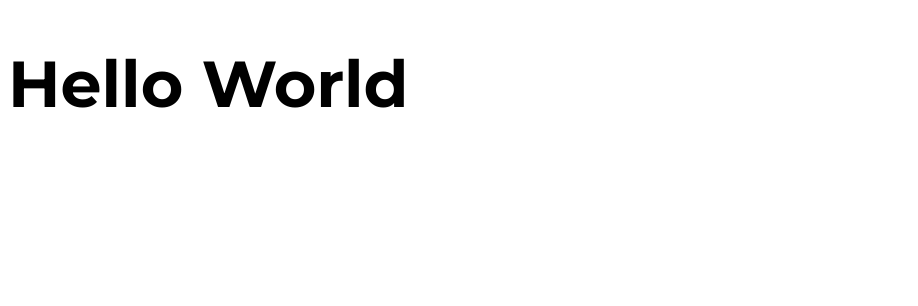
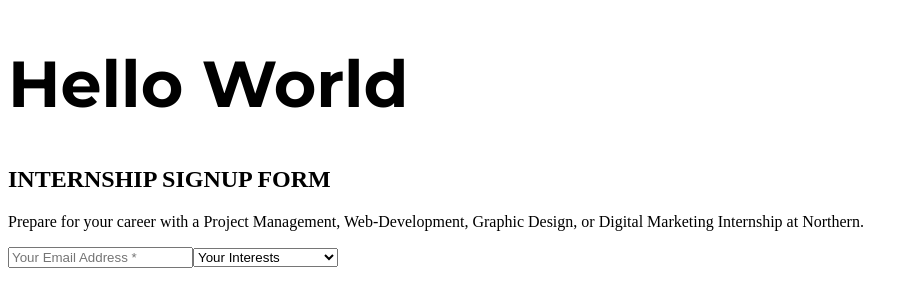
Before and after one commit to sahils091/front-end-form, a React (Create React App) app: page / in a window 1280 px wide. Shown: the top 306 px of the page, without its empty margins (0-918 px from the left). Built offline with nearby package versions, Linux system fonts and the light colour scheme.

Commit message:
Homepage component HTML set up

```diff
--- a/public/index.html
+++ b/public/index.html
@@ -29,6 +29,7 @@
   <link
     href="https://fonts.googleapis.com/css2?family=Merriweather:ital,wght@0,400;1,300&family=Montserrat:wght@700&display=swap"
     rel="stylesheet">
+    <link rel="stylesheet" href="https://cdnjs.cloudflare.com/ajax/libs/font-awesome/4.7.0/css/font-awesome.min.css">
 </head>
 
 <body>
--- a/src/App.js
+++ b/src/App.js
@@ -1,10 +1,12 @@
 
 import './App.scss';
+import Homepage from './Components/Home/Homepage';
 
 function App() {
   return (
     <div className="App">
       <h1 className="App__title">Hello World</h1>
+      <Homepage/>
     </div>
   );
 }
--- /dev/null
+++ b/src/Components/Home/Homepage.js
@@ -0,0 +1,70 @@
+import React from "react";
+import "./homepage.scss";
+
+const Homepage = () => {
+  return (
+    <main className="home">
+      <section className="home__banner">
+        <div className="home__banner-wrapper">
+          <h1 className="home__banner-title">INTERNSHIP SIGNUP FORM</h1>
+
+          <div className="home__banner-border"></div>
+
+          <p className="home__banner-blurb">
+            Prepare for your career with a Project Management, Web-Development,
+            Graphic Design, or Digital Marketing Internship at Northern.
+          </p>
+        </div>
+      </section>
+      <section className="home__input">
+        <form className="home__input-form">
+          <div className="home__input-wrapper">
+            <input
+              className="home__input-email"
+              name="email"
+              placeholder="Your Email Address * "
+              type="email"
+              required="true"
+            />
+            <select
+              className="home__input-interest"
+              placeholder="Your Interests"
+            >
+              <option value="" className="home__input-interest-option">
+                Your Interests
+              </option>
+              <option
+                value="Project Management"
+                className="home__input-interest-option"
+              >
+                Project Management
+              </option>
+              <option
+                value=" Web-Development"
+                className="home__input-interest-option"
+              >
+                {" "}
+                Web-Development
+              </option>
+              <option
+                value="Graphic Design"
+                className="home__input-interest-option"
+              >
+                Graphic Design
+              </option>
+              <option
+                value=" Digital Marketing"
+                className="home__input-interest-option"
+              >
+                {" "}
+                Digital Marketing
+              </option>
+            </select>
+          </div>
+        </form>
+      </section>
+    </main>
+  );
+};
+
+export default Homepage;
```
Also changed, not shown: src/Components/Home/homepage.scss (added), 1 other file (tests, documents, lock files or other folders).
